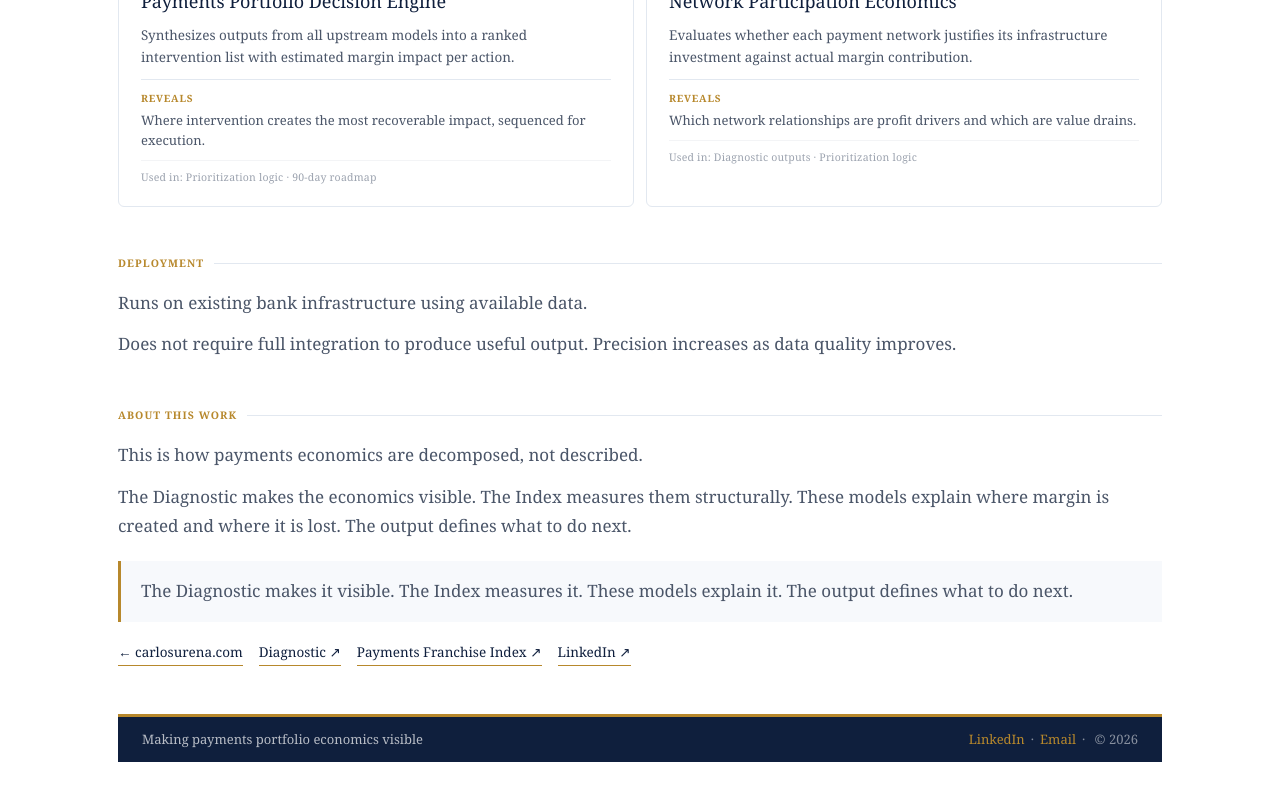
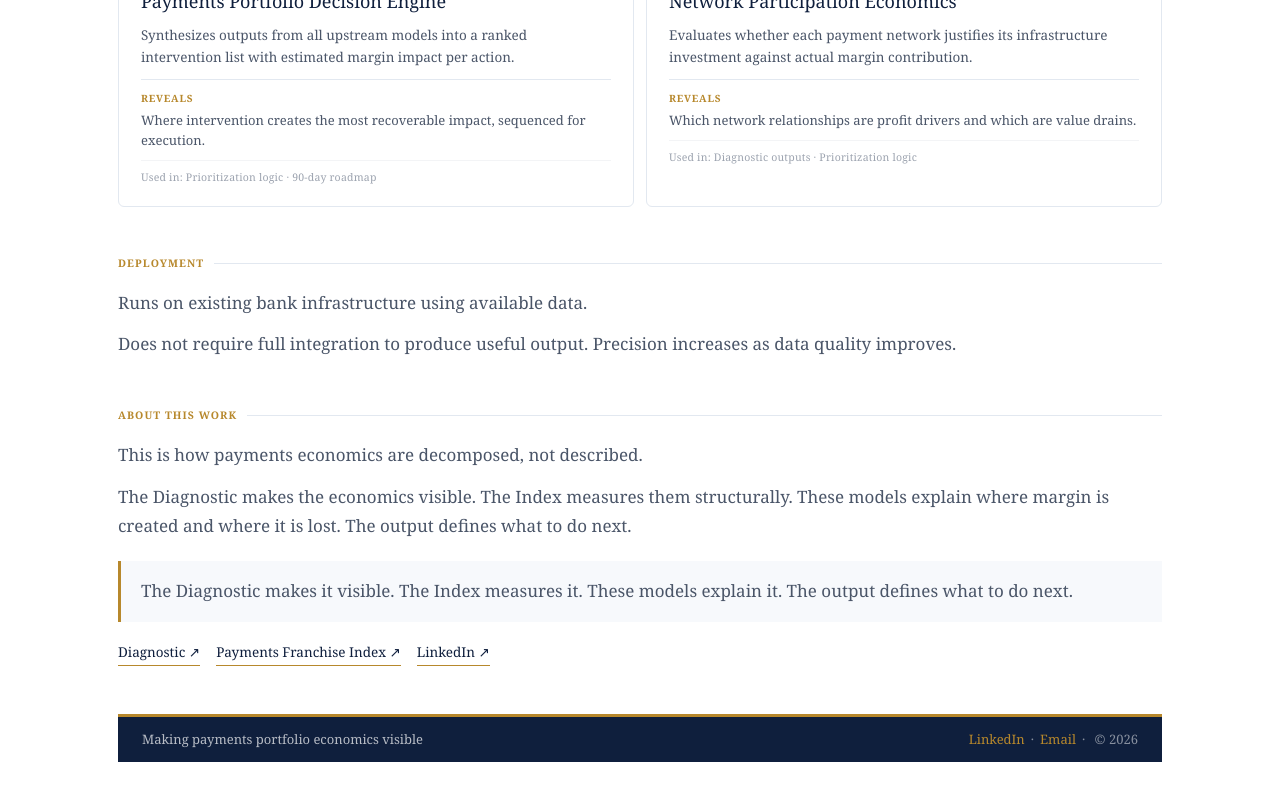
Before and after one commit to curena1206/ai-payments-portfolio, a React (Vite) app: page / in a window 1280 px wide. Shown: the part 2208-3008 px from the top of the page. Built offline with nearby package versions, Linux system fonts and the light colour scheme.

Commit message:
Update FrameworkIndex.jsx

```diff
--- a/src/pages/FrameworkIndex.jsx
+++ b/src/pages/FrameworkIndex.jsx
@@ -474,7 +474,6 @@ export default function FrameworkIndex() {
             The Diagnostic makes it visible. The Index measures it. These models explain it. The output defines what to do next.
           </div>
           <div className="fi-links">
-            <a href="https://carlosurena.com">&#8592; carlosurena.com</a>
             <a href="https://carlosurena.com/consulting.html">Diagnostic &#8599;</a>
             <a href="https://carlosurena.com/pfi.html">Payments Franchise Index &#8599;</a>
             <a href="https://www.linkedin.com/in/carlosurena/" target="_blank" rel="noreferrer">LinkedIn &#8599;</a>
```
